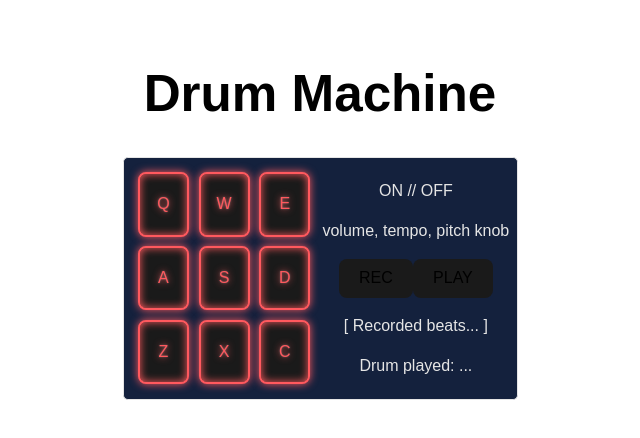
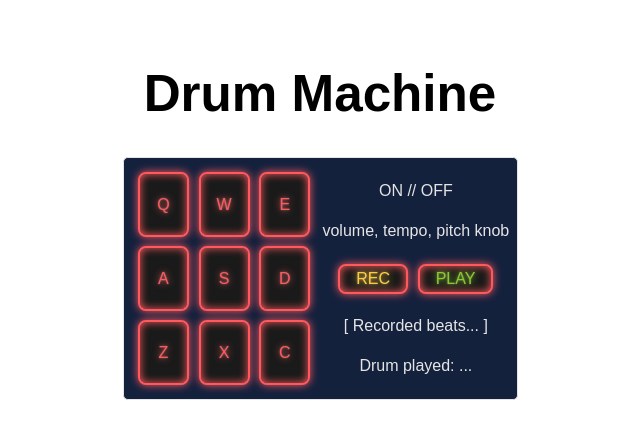
Before and after one commit to JohanCodeForFun/drum-machine, a React (Vite) app: page / in a window 1280 px wide. Shown: the top 438 px of the page, without its empty margins (320-960 px from the left). Built offline with nearby package versions, Linux system fonts and the light colour scheme.

Commit message:
add seprate class name for different buttons

```diff
--- a/src/components/DrumMachine.tsx
+++ b/src/components/DrumMachine.tsx
@@ -64,8 +64,8 @@ export const DrumMachine = () => {
         <p>ON // OFF</p>
         <p>volume, tempo, pitch knob</p>
         <p>
-          <button className="key-btn control-btn" onClick={handleRecordClick}>{record ? 'RECORDING...' : 'REC'} </button>
-          <button className="key-btn control-btn" onClick={handlePlayClick}>{play ? 'PLAYING...' : 'PLAY'}</button>
+          <button className="drum-pad rec-btn" onClick={handleRecordClick}>{record ? 'RECORDING...' : 'REC'} </button>
+          <button className="drum-pad play-btn" onClick={handlePlayClick}>{play ? 'PLAYING...' : 'PLAY'}</button>
 
 
         </p>
```
